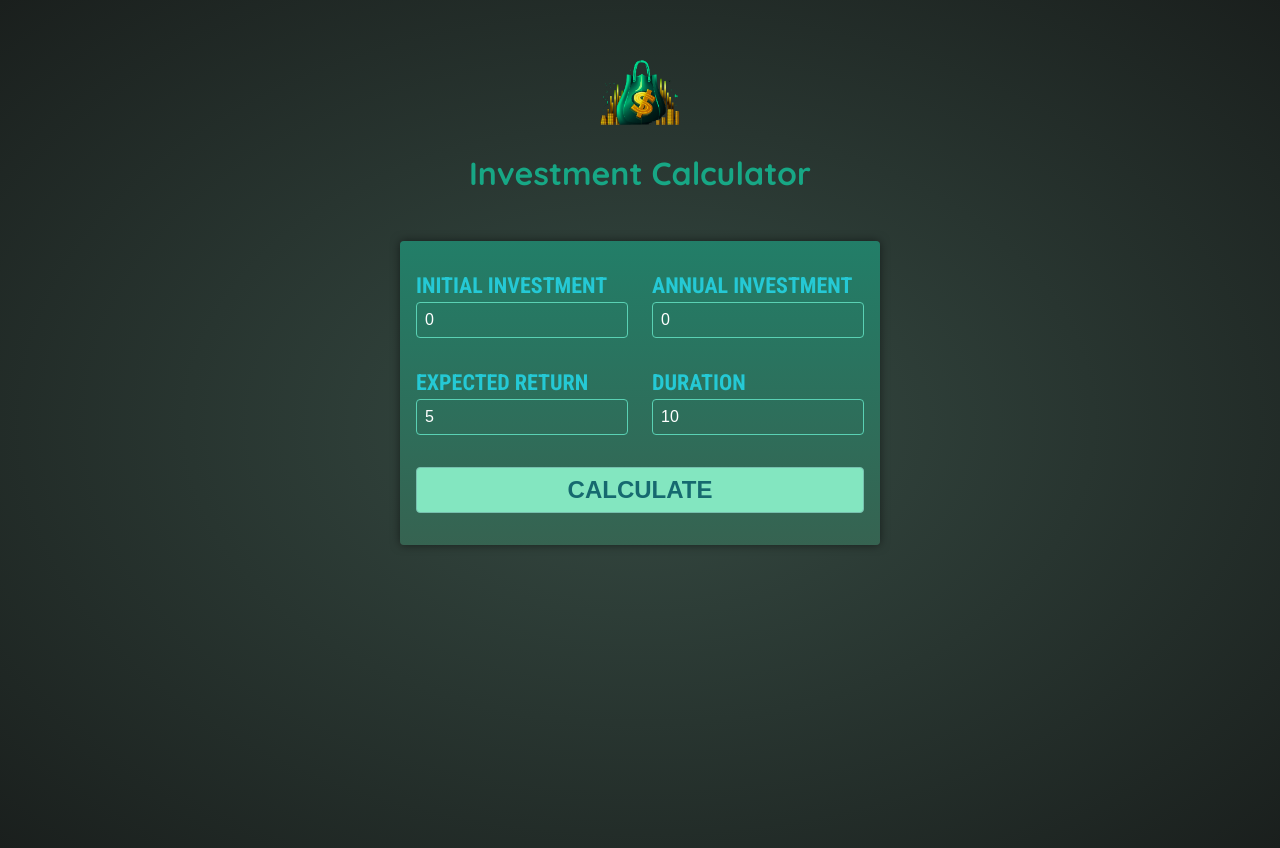
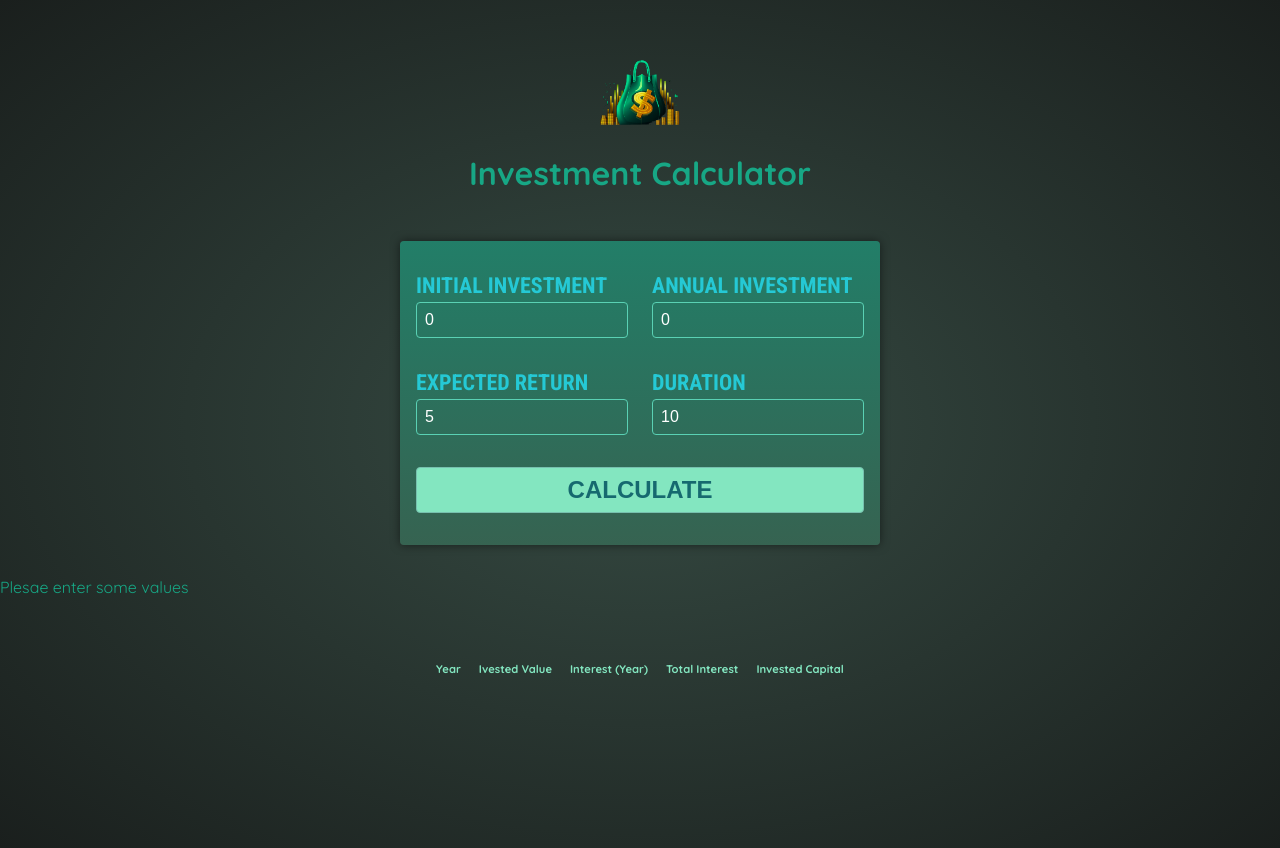
Before and after one commit to zarkonow/investment-calc-app, an Angular app: page / in a window 1280 px wide. Built offline with nearby package versions, Linux system fonts and the light colour scheme.

Commit message:
Add InvestmentResults component to display calculated investment data

```diff
--- a/src/app/app.component.html
+++ b/src/app/app.component.html
@@ -1,2 +1,3 @@
 <app-header></app-header>
 <app-user-input (calculate)="onCalculateInvestmentResults($event)"/>
+<app-investment-results [results]="resultsData"/>
--- a/src/app/app.component.ts
+++ b/src/app/app.component.ts
@@ -3,14 +3,26 @@
 import { HeaderComponent } from './header/header.component';
 import { UserInputComponent } from "./user-input/user-input.component";
 import type { InvestmentInput } from './investment-input';
+import { InvestmentResultsComponent } from "./investment-results/investment-results.component";
 
 @Component({
   selector: 'app-root',
-  imports: [HeaderComponent, UserInputComponent],
+  imports: [HeaderComponent, UserInputComponent, InvestmentResultsComponent],
   templateUrl: './app.component.html',
   styleUrl: './app.component.css'
 })
 export class AppComponent {
+
+  resultsData?: {
+    year: number,
+    interest: number,
+    valueEndOfYear: number,
+    annualInvestment: number,
+    totalInterest: number,
+    totalAmountInvested: number
+  }[];
+
+
   onCalculateInvestmentResults(data: InvestmentInput) {
 
     const { initialInvestment, duration, expectedReturn, annualInvestment } = data;
@@ -33,7 +45,7 @@
       });
     }
 
-    console.log(annualData);
+    this.resultsData = annualData;
 
   }
 
--- /dev/null
+++ b/src/app/investment-results/investment-results.component.css
@@ -0,0 +1,18 @@
+table {
+    max-width: 50rem;
+    margin: 2rem auto;
+    padding: 1rem;
+    table-layout: fixed;
+    border-spacing: 1rem;
+}
+
+table thead {
+    font-size: 0.7rem;
+    color: #83e6c0;
+}
+
+table tbody{
+    font-size: 1.2rem;
+    color: #fff;
+    font-family: "Roboto Condensed", sans-serif;
+}
--- /dev/null
+++ b/src/app/investment-results/investment-results.component.html
@@ -0,0 +1,16 @@
+<p>Plesae enter some values</p>
+
+<table>
+  <thead>
+    <tr>
+      <th>Year</th>
+      <th>Ivested Value</th>
+      <th>Interest (Year)</th>
+      <th>Total Interest</th>
+      <th>Invested Capital</th>
+    </tr>
+  </thead>
+  <tbody>
+
+  </tbody>
+</table>
--- /dev/null
+++ b/src/app/investment-results/investment-results.component.ts
@@ -0,0 +1,19 @@
+import { Component, Input, input } from '@angular/core';
+
+@Component({
+  selector: 'app-investment-results',
+  imports: [],
+  templateUrl: './investment-results.component.html',
+  styleUrl: './investment-results.component.css'
+})
+export class InvestmentResultsComponent {
+//reslts = input()
+@Input() results?: {
+  year: number,
+  interest: number,
+  valueEndOfYear: number,
+  annualInvestment: number,
+  totalInterest: number,
+  totalAmountInvested: number ,
+}[]
+}
```
